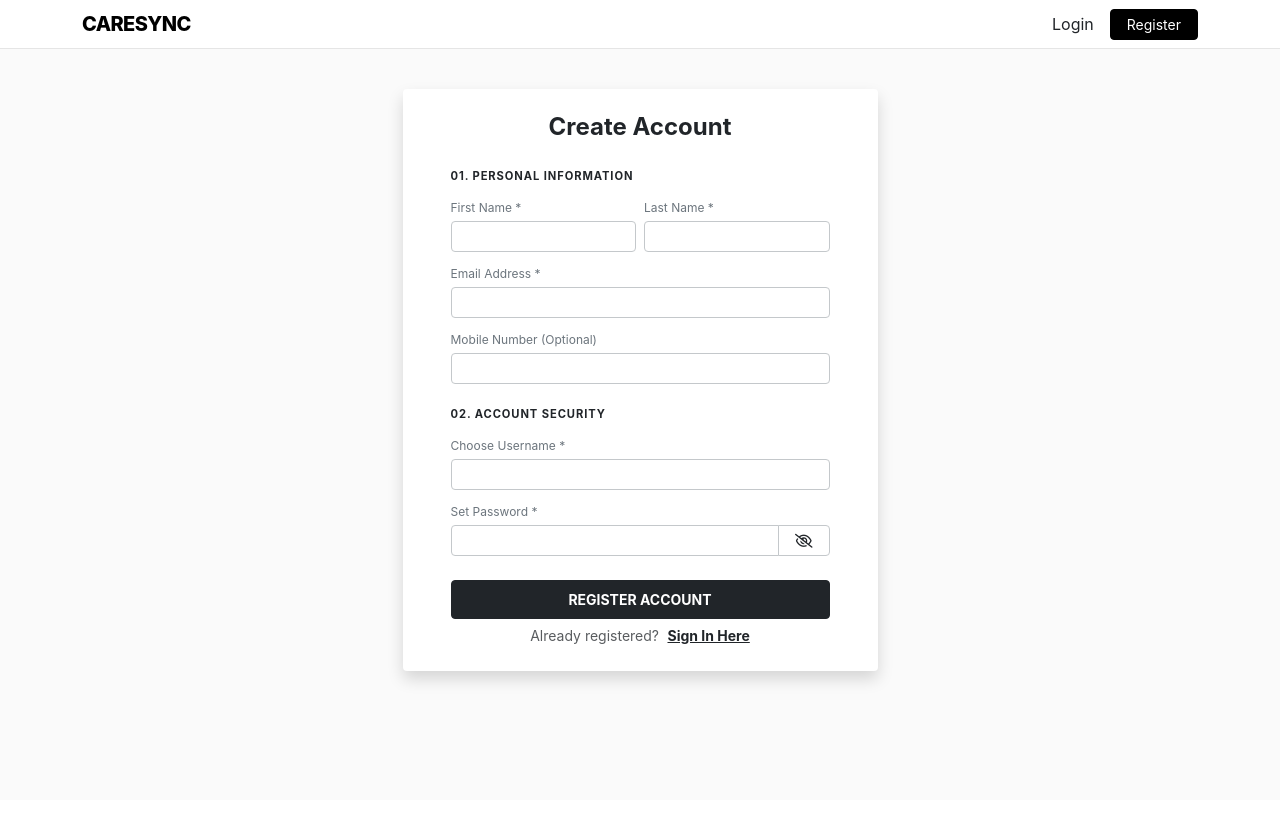
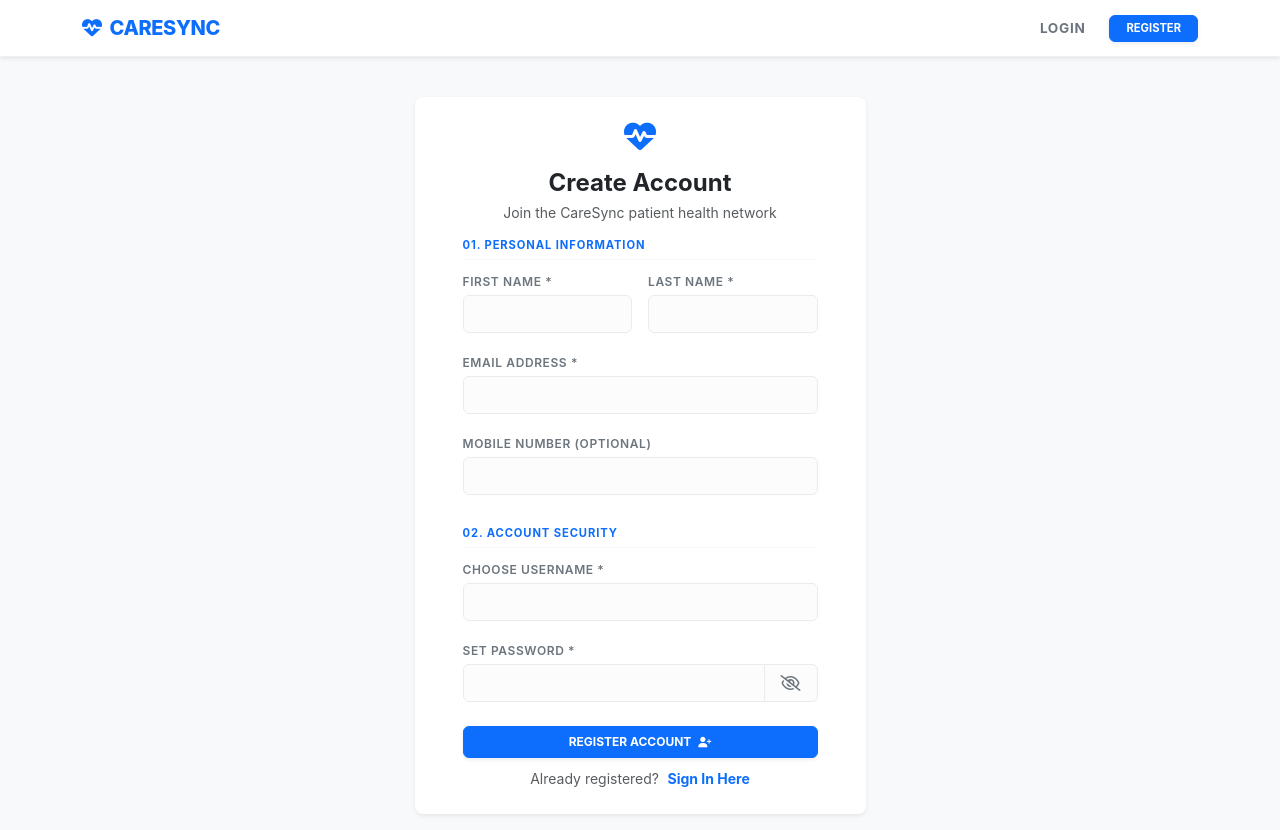
Before and after one commit to jinoestillore-infotech/Clinic-Appointment-System, a Flask app: page /auth/register in a window 1280 px wide. Before the commit the page ends 685 px from the top, so only its background shows below. Run offline with Flask 3, Linux system fonts and the light colour scheme.

Commit message:
Improve the UI design of login and register page

```diff
--- a/app/templates/auth/register.html
+++ b/app/templates/auth/register.html
@@ -4,72 +4,65 @@
 
 {% block content %}
 <div class="row justify-content-center align-items-center">
-    <div class="col-12 col-sm-10 col-md-8 col-lg-5 p-3 pt-0 p-sm-0">
-        <!-- Main Registration Card (Pure Bootstrap 5 Minimalist) -->
-        <div class="card border-0 rounded-1 shadow my-3mt-0 bg-white">
+    <div class="col-12 col-sm-10 col-md-8 col-lg-5">
+        <div class="card border-0 shadow-sm rounded-3 bg-white">
 
-            <!-- Minimalist Clean Header -->
-            <div class="card-header border-0 bg-transparent text-center pt-4 pb-2 px-4">
+            <div class="card-header border-0 bg-transparent text-center pt-3 pb-0 px-4">
+                <div class="text-primary fs-2 mb-2">
+                    <i class="fa-solid fa-heart-pulse"></i>
+                </div>
                 <h3 class="mb-1 fw-bold text-dark fs-4">Create Account</h3>
+                <p class="mb-0 text-muted small">Join the CareSync patient health network</p>
             </div>
 
-            <!-- Form Body -->
-            <div class="card-body p-4 p-sm-5 pt-sm-2 pb-sm-1 pt-2">
+            <div class="card-body p-4 p-sm-5 pt-3 pt-sm-2 pb-sm-2">
                 <form action="{{ url_for('auth.register') }}" method="POST" class="needs-validation" novalidate>
 
-                    <!-- Section: Personal Info -->
-                    <div class="mb-2">
-                        <span class="text-uppercase text-dark fw-bold" style="font-size: 0.7rem; letter-spacing: 0.08em;">01. Personal Information</span>
+                    <div class="mb-2 pb-1 border-bottom border-light">
+                        <span class="text-uppercase text-primary fw-bold small" style="font-size: 0.7rem; letter-spacing: 0.08em;">01. Personal Information</span>
                     </div>
 
-                    <div class="row g-2 mb-3">
-                        <!-- First Name -->
+                    <div class="row g-3 mb-4">
                         <div class="col-6">
-                            <label for="first_name" class="form-label text-secondary small mb-1" style="font-size: 0.75rem;">First Name *</label>
-                            <input type="text" class="form-control form-control-sm border-secondary-subtle bg-white rounded-1" id="first_name" name="first_name" required>
+                            <label for="first_name" class="form-label text-secondary fw-semibold mb-1" style="font-size: 0.75rem; letter-spacing: 0.05em;">FIRST NAME *</label>
+                            <input type="text" class="form-control border-light-subtle bg-light-subtle rounded-2 px-3 small" id="first_name" name="first_name" required>
                             <div class="invalid-feedback">Required</div>
                         </div>
 
-                        <!-- Last Name -->
                         <div class="col-6">
-                            <label for="last_name" class="form-label text-secondary small mb-1" style="font-size: 0.75rem;">Last Name *</label>
-                            <input type="text" class="form-control form-control-sm border-secondary-subtle bg-white rounded-1" id="last_name" name="last_name" required>
+                            <label for="last_name" class="form-label text-secondary fw-semibold mb-1" style="font-size: 0.75rem; letter-spacing: 0.05em;">LAST NAME *</label>
+                            <input type="text" class="form-control border-light-subtle bg-light-subtle rounded-2 px-3 small" id="last_name" name="last_name" required>
                             <div class="invalid-feedback">Required</div>
                         </div>
 
-                        <!-- Email -->
                         <div class="col-12">
-                            <label for="email" class="form-label text-secondary small mb-1" style="font-size: 0.75rem;">Email Address *</label>
-                            <input type="email" class="form-control form-control-sm border-secondary-subtle bg-white rounded-1" id="email" name="email" required>
+                            <label for="email" class="form-label text-secondary fw-semibold mb-1" style="font-size: 0.75rem; letter-spacing: 0.05em;">EMAIL ADDRESS *</label>
+                            <input type="email" class="form-control border-light-subtle bg-light-subtle rounded-2 px-3 small" id="email" name="email" required>
                             <div class="invalid-feedback">Please enter a valid email.</div>
                         </div>
 
-                        <!-- Phone Number -->
                         <div class="col-12">
-                            <label for="phone" class="form-label text-secondary small mb-1" style="font-size: 0.75rem;">Mobile Number (Optional)</label>
-                            <input type="tel" class="form-control form-control-sm border-secondary-subtle bg-white rounded-1" id="phone" name="phone">
+                            <label for="phone" class="form-label text-secondary fw-semibold mb-1" style="font-size: 0.75rem; letter-spacing: 0.05em;">MOBILE NUMBER (OPTIONAL)</label>
+                            <input type="tel" class="form-control border-light-subtle bg-light-subtle rounded-2 px-3 small" id="phone" name="phone">
                         </div>
                     </div>
 
-                    <!-- Section: Credentials -->
-                    <div class="mb-2">
-                        <span class="text-uppercase text-dark fw-bold" style="font-size: 0.7rem; letter-spacing: 0.08em;">02. Account Security</span>
+                    <div class="mb-2 pb-1 border-bottom border-light">
+                        <span class="text-uppercase text-primary fw-bold small" style="font-size: 0.7rem; letter-spacing: 0.08em;">02. Account Security</span>
                     </div>
 
-                    <div class="row g-2">
-                        <!-- Username -->
+                    <div class="row g-3 mb-4">
                         <div class="col-12">
-                            <label for="username" class="form-label text-secondary small mb-1" style="font-size: 0.75rem;">Choose Username *</label>
-                            <input type="text" class="form-control form-control-sm border-secondary-subtle bg-white rounded-1" id="username" name="username" required>
+                            <label for="username" class="form-label text-secondary fw-semibold mb-1" style="font-size: 0.75rem; letter-spacing: 0.05em;">CHOOSE USERNAME *</label>
+                            <input type="text" class="form-control border-light-subtle bg-light-subtle rounded-2 px-3 small" id="username" name="username" required>
                             <div class="invalid-feedback">Username is required.</div>
                         </div>
 
-                        <!-- Password with Visibility Toggle -->
                         <div class="col-12">
-                            <label for="password" class="form-label text-secondary small mb-1" style="font-size: 0.75rem;">Set Password *</label>
-                            <div class="input-group input-group-sm">
-                                <input type="password" class="form-control border-secondary-subtle bg-white rounded-start-1" id="password" name="password" required minlength="6">
-                                <button class="btn btn-outline-secondary border-secondary-subtle bg-white text-dark rounded-end-1 px-3" type="button" id="togglePassword">
+                            <label for="password" class="form-label text-secondary fw-semibold mb-1" style="font-size: 0.75rem; letter-spacing: 0.05em;">SET PASSWORD *</label>
+                            <div class="input-group needs-validation-group">
+                                <input type="password" class="form-control border-light-subtle bg-light-subtle rounded-start-2 px-3 small" id="password" name="password" required minlength="6">
+                                <button class="btn btn-outline-secondary border-light-subtle bg-light-subtle text-secondary rounded-end-2 px-3" type="button" id="togglePassword">
                                     <i class="fa-regular fa-eye-slash" id="passwordIcon"></i>
                                 </button>
                                 <div class="invalid-feedback">Must be at least 6 characters.</div>
@@ -77,26 +70,31 @@
                         </div>
                     </div>
 
-                    <!-- Minimalist Native Bootstrap Button -->
                     <div class="mt-4">
-                        <button class="btn btn-dark btn-sm rounded-1 fw-bold py-2 text-uppercase w-100" type="submit">
-                            Register Account
+                        <button class="btn btn-primary rounded-2 fw-bold py-2.5 text-uppercase w-100 shadow-sm tracking-wider" style="font-size: 0.75rem;" type="submit">
+                            Register Account <i class="fa-solid fa-user-plus ms-1 small"></i>
                         </button>
                     </div>
                 </form>
             </div>
 
-            <!-- Monochrome Footer Link -->
             <div class="card-footer bg-transparent pb-4 pt-0 border-0 text-center">
                 <span class="text-muted small">Already registered?</span>
-                <a href="{{ url_for('auth.login') }}" class="text-dark fw-bold ms-1 text-decoration-underline small">Sign In Here</a>
+                <a href="{{ url_for('auth.login') }}" class="text-primary fw-bold ms-1 text-decoration-none small">Sign In Here</a>
             </div>
         </div>
     </div>
 </div>
 
+<style>
+    /* Helper layout style for validation error alignment in input groups */
+    .needs-validation-group { flex-wrap: wrap; }
+    .needs-validation-group .invalid-feedback { display: none; width: 100%; margin-top: 0.25rem; }
+    .was-validated .needs-validation-group .form-control:invalid ~ .invalid-feedback { display: block; }
+</style>
+
 <script>
-    // Toggle Password Visibility (Touch typewriter helper)
+    // Toggle Password Visibility
     const togglePassword = document.getElementById('togglePassword');
     const passwordInput = document.getElementById('password');
     const passwordIcon = document.getElementById('passwordIcon');
--- a/app/templates/base.html
+++ b/app/templates/base.html
@@ -4,88 +4,93 @@
     <meta charset="UTF-8">
     <meta name="viewport" content="width=device-width, initial-scale=1.0">
     <title>{% block title %}CareSync Clinic{% endblock %}</title>
-    <!-- Bootstrap 5 CSS CDN -->
     <link href="https://cdn.jsdelivr.net/npm/bootstrap@5.3.2/dist/css/bootstrap.min.css" rel="stylesheet">
-    <!-- FontAwesome Icons -->
     <link href="https://cdnjs.cloudflare.com/ajax/libs/font-awesome/6.4.0/css/all.min.css" rel="stylesheet">
     <style>
         body {
-            background-color: #fafafa;
-            color: #1a1a1a;
+            background-color: #f8f9fa;
+            color: #212529;
             min-height: 100vh;
             display: flex;
             flex-direction: column;
             font-family: -apple-system, BlinkMacSystemFont, "Segoe UI", Roboto, Helvetica, Arial, sans-serif;
         }
         .navbar {
-            border-bottom: 1px solid #e5e5e5;
+            border-bottom: 1px solid #eef0f3;
         }
         .navbar-brand {
             font-weight: 800;
-            color: #000000 !important;
-            letter-spacing: -0.03em;
+            color: #0d6efd !important;
+            letter-spacing: -0.02em;
         }
-        /* Global Minimalist Buttons */
-        .btn-black {
-            background-color: #000000;
-            color: #ffffff;
-            border: 1px solid #000000;
-            border-radius: 4px;
-            transition: all 0.15s ease-in-out;
+        .nav-link-custom {
+            font-size: 0.85rem;
+            letter-spacing: 0.05em;
+            transition: color 0.15s ease-in-out;
         }
-        .btn-black:hover, .btn-black:focus, .btn-black:active {
-            background-color: #222222;
-            color: #ffffff;
-            border-color: #222222;
+        .nav-link-custom:hover {
+            color: #0d6efd !important;
         }
-        .btn-outline-black {
-            background-color: transparent;
-            color: #000000;
-            border: 1px solid #000000;
-            border-radius: 4px;
-            transition: all 0.15s ease-in-out;
+        /* Refined Contextual Dashboard Alerts */
+        .alert-dashboard {
+            border-radius: 8px;
+            font-size: 0.85rem;
+            border: 1px solid transparent;
+            background-color: #ffffff;
         }
-        .btn-outline-black:hover, .btn-outline-black:focus, .btn-outline-black:active {
-            background-color: #000000;
-            color: #ffffff;
-            border-color: #000000;
+        .alert-dashboard.alert-success {
+            color: #0f5132;
+            background-color: #d1e7dd;
+            border-color: #badbcc;
         }
-        /* Minimalist Alerts */
-        .alert {
-            border-radius: 4px;
-            border: 1px solid #e5e5e5;
-            background-color: #ffffff;
-            color: #000000;
+        .alert-dashboard.alert-danger {
+            color: #842029;
+            background-color: #f8d7da;
+            border-color: #f5c2c7;
+        }
+        .alert-dashboard.alert-warning {
+            color: #664d03;
+            background-color: #fff3cd;
+            border-color: #ffecb5;
+        }
+        .alert-dashboard.alert-info {
+            color: #055160;
+            background-color: #cff4fc;
+            border-color: #b6effb;
         }
         footer {
             margin-top: auto;
-            border-top: 1px solid #e5e5e5;
+            border-top: 1px solid #eef0f3;
         }
     </style>
 </head>
 <body>
 
-    <!-- Minimalist Navigation Bar -->
-    <nav class="navbar navbar-expand-lg navbar-light bg-white py-1">
+    <nav class="navbar navbar-expand-lg navbar-light bg-white py-2.5 shadow-sm sticky-top">
         <div class="container">
-            <a class="navbar-brand text-uppercase" href="#">
-                CareSync
+            <a class="navbar-brand text-uppercase d-flex align-items-center gap-2" href="#">
+                <i class="fa-solid fa-heart-pulse"></i> CareSync
             </a>
             <button class="navbar-toggler border-0 p-0" type="button" data-bs-toggle="collapse" data-bs-target="#navbarNav" aria-label="Toggle navigation">
                 <i class="fa-solid fa-bars text-dark fs-4"></i>
             </button>
             <div class="collapse navbar-collapse" id="navbarNav">
-                <ul class="navbar-nav ms-auto align-items-lg-center mt-1 mt-lg-0">
+                <ul class="navbar-nav ms-auto align-items-lg-center mt-2 mt-lg-0 gap-2">
                     {% if session.get('user_id') %}
                         <li class="nav-item">
-                            <a class="btn text-danger" href="{{ url_for('auth.logout') }}">Logout</a>
+                            <span class="text-muted small me-2 d-none d-lg-inline-block">Logged in as {{ session.get('first_name', 'Patient') }}</span>
+                        </li>
+                        <li class="nav-item">
+                            <a class="btn btn-outline-danger btn-sm rounded-2 fw-semibold px-3 text-uppercase tracking-wider" style="font-size: 0.7rem;" href="{{ url_for('auth.logout') }}">
+                                <i class="fa-solid fa-right-from-bracket me-1"></i> Logout
+                            </a>
                         </li>
                     {% else %}
                         <li class="nav-item">
-                            <a class="nav-link text-dark small px-lg-3" href="{{ url_for('auth.login') }}">Login</a>
+                            <a class="nav-link text-secondary fw-bold text-uppercase nav-link-custom px-lg-3" href="{{ url_for('auth.login') }}">Login</a>
                         </li>
-                        <li class="nav-item mt-2 mt-lg-0">
-                            <a class="btn btn-black btn-sm rounded-1 px-3" href="{{ url_for('auth.register') }}">Register</a>
+                        <li class="nav-item mt-1 mt-lg-0">
+                            <a class="btn btn-primary btn-sm rounded-2 fw-bold text-uppercase px-3 shadow-sm tracking-wider" style="font-size: 0.7rem;" href="{{ url_for('auth.register') }}">Register</a>
                         </li>
                     {% endif %}
                 </ul>
@@ -93,33 +98,31 @@
         </div>
     </nav>
 
-    <!-- Flash Messages Handler -->
     <div class="container mt-4">
         {% with messages = get_flashed_messages(with_categories=true) %}
             {% if messages %}
                 {% for category, message in messages %}
-                    <div class="alert alert-dismissible fade show shadow-sm" role="alert">
-                        <i class="fa-solid {% if category == 'success' %}fa-circle-check{% else %}fa-circle-exclamation{% endif %} me-2 text-dark"></i>
-                        <span class="small">{{ message }}</span>
-                        <button type="button" class="btn-close" data-bs-dismiss="alert" aria-label="Close" style="filter: grayscale(1);"></button>
+                    <div class="alert alert-dashboard alert-{{ category if category in ['success', 'danger', 'warning', 'info'] else 'primary' }} alert-dismissible fade show shadow-sm p-3 mb-3 d-flex align-items-center justify-content-between" role="alert">
+                        <div class="d-flex align-items-center gap-2">
+                            <i class="fa-solid {% if category == 'success' %}fa-circle-check{% elif category == 'danger' %}fa-circle-xmark{% elif category == 'warning' %}fa-triangle-exclamation{% else %}fa-circle-info{% endif %} fs-5 opacity-90"></i>
+                            <span class="fw-medium">{{ message }}</span>
+                        </div>
+                        <button type="button" class="btn-close position-static p-0 ms-2" data-bs-dismiss="alert" aria-label="Close" style="font-size: 0.8rem;"></button>
                     </div>
                 {% endfor %}
             {% endif %}
         {% endwith %}
     </div>
 
-    <!-- Main Content Area -->
     <main class="container py-3">
         {% block content %}{% endblock %}
     </main>
 
-    <!-- Bootstrap 5 JS Bundle CDN -->
     <script src="https://cdn.jsdelivr.net/npm/bootstrap@5.3.2/dist/js/bootstrap.bundle.min.js"></script>
 
-    <!-- Global Native JS Auto-Dismiss logic for alert notifications -->
     <script>
         document.addEventListener('DOMContentLoaded', function () {
-            const alerts = document.querySelectorAll('.alert');
+            const alerts = document.querySelectorAll('.alert-dashboard');
             alerts.forEach(function (alert) {
                 setTimeout(function () {
                     alert.style.transition = 'opacity 0.5s ease-in-out, transform 0.3s ease-in-out';
@@ -128,7 +131,7 @@
                     setTimeout(function () {
                         alert.remove();
                     }, 500);
-                }, 2000);
+                }, 4000); // Extended timeout slightly to allow easier reading of longer system notes
             });
         });
     </script>
```
Also changed, not shown: app/templates/auth/login.html (+31 -28 lines).
